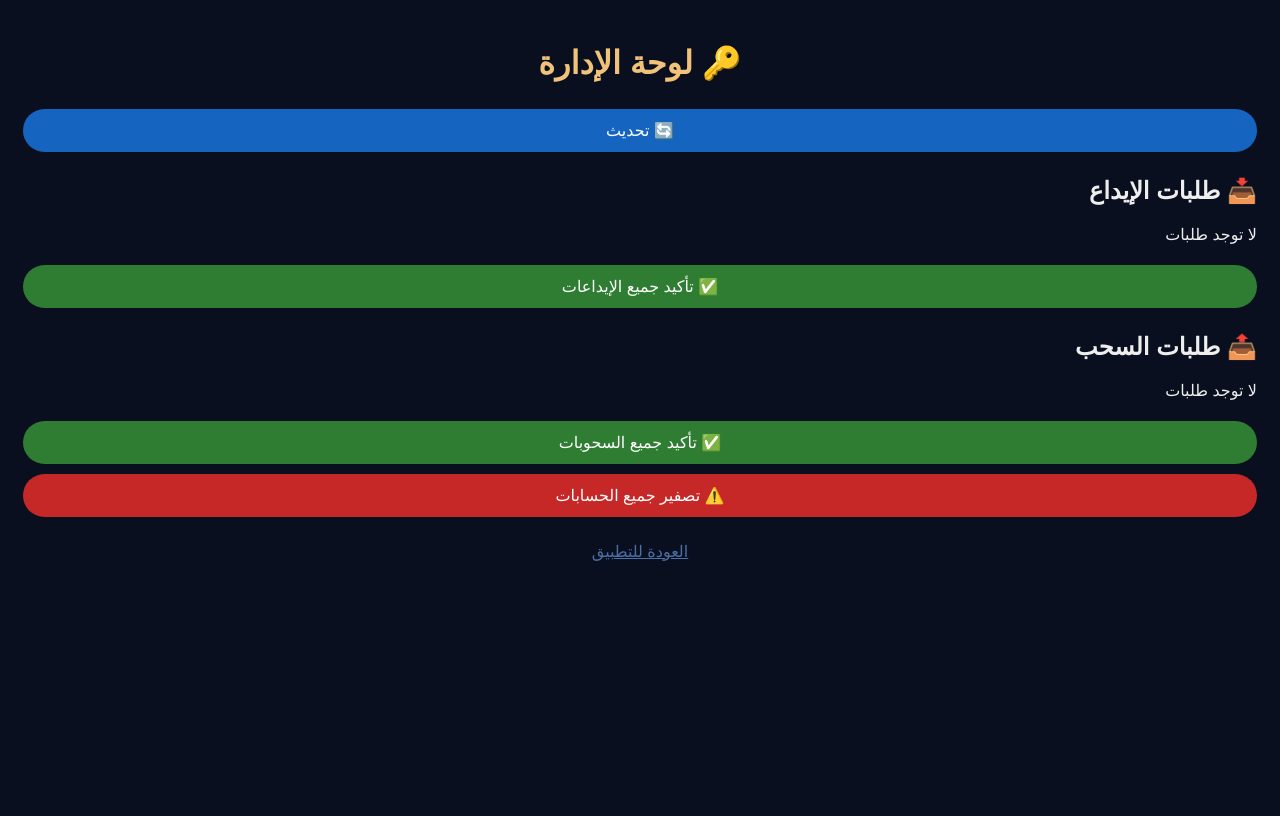
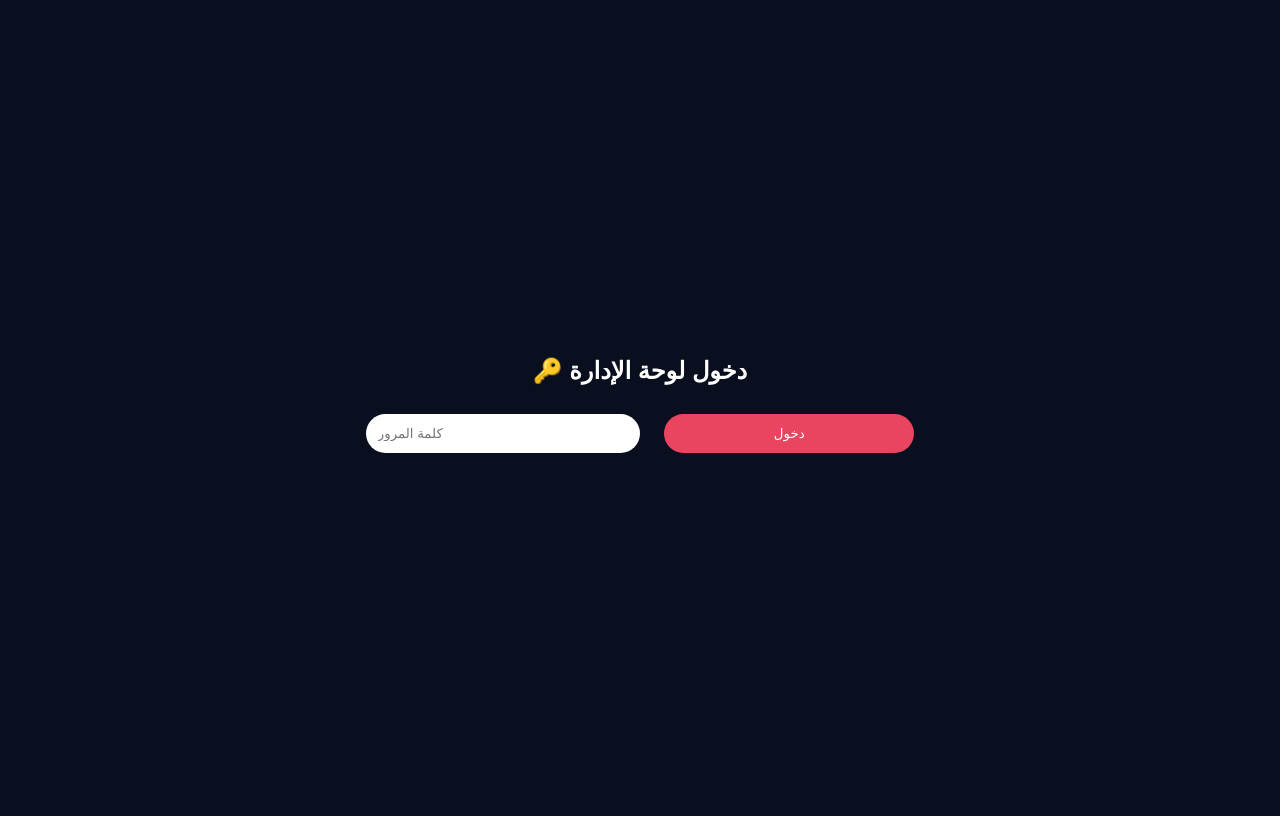
Before and after one commit to hafezsalahali9-stack/Looo, a Flask app: page /admin in a window 1280 px wide. Before the commit the page ends 561 px from the top, so only its background shows below. Run offline with Flask 3, Linux system fonts and the light colour scheme; the visitor is signed in with stand-in values (Sample User, id 1); data that the repository does not hold is empty.

Commit message:
Update admin.html

```diff
--- a/templates/admin.html
+++ b/templates/admin.html
@@ -1,75 +1,30 @@
 <!DOCTYPE html>
-<html lang="ar" dir="rtl">
-<head>
-    <meta charset="UTF-8">
-    <title>لوحة الإدارة - يانصيب iChansy</title>
-    <style>
-        body { font-family: Arial; background: #0a0f1f; color: #eee; padding: 15px; }
-        h1 { color: #f0c27a; text-align: center; }
-        .card { background: #0f3460; padding: 15px; border-radius: 12px; margin: 10px 0; }
-        .card img { max-width: 100%; max-height: 250px; border-radius: 8px; display: block; }
-        button { background: #2e7d32; color: white; border: none; padding: 12px; border-radius: 25px; width: 100%; margin: 5px 0; cursor: pointer; font-size: 16px; }
-        .btn-red { background: #c62828; }
-        .btn-blue { background: #1565c0; }
-    </style>
+<html>
+<head><meta charset="UTF-8"><title>دخول الإدارة</title>
+<style>
+    body { background: #0a0f1f; color: white; font-family: Arial; display: flex; justify-content: center; align-items: center; height: 100vh; }
+    input, button { padding: 12px; margin: 10px; border-radius: 20px; border: none; width: 250px; }
+    button { background: #e94560; color: white; cursor: pointer; }
+</style>
 </head>
 <body>
-    <h1>🔑 لوحة الإدارة</h1>
-    <button class="btn-blue" onclick="loadAll()">🔄 تحديث</button>
-
-    <h2>📥 طلبات الإيداع</h2>
-    <div id="deposits"></div>
-    <button onclick="approve('/admin/approve-deposits')">✅ تأكيد جميع الإيداعات</button>
-
-    <h2>📤 طلبات السحب</h2>
-    <div id="withdrawals"></div>
-    <button onclick="approve('/admin/approve-withdrawals')">✅ تأكيد جميع السحوبات</button>
-
-    <button class="btn-red" onclick="resetUsers()">⚠️ تصفير جميع الحسابات</button>
-
-    <p style="text-align:center; margin-top:20px;"><a href="/" style="color:#4a6fa5;">العودة للتطبيق</a></p>
-
-    <script>
-        async function api(url, method = 'GET', body = null) {
-            const opts = { method, headers: { 'Content-Type': 'application/json' } };
-            if (body) opts.body = JSON.stringify(body);
-            const res = await fetch(url, opts);
-            return await res.json();
-        }
-
-        async function loadAll() {
-            const deps = await api('/api/admin/deposits');
-            document.getElementById('deposits').innerHTML = deps.length === 0
-                ? '<p>لا توجد طلبات</p>'
-                : deps.map(d => `<div class="card">
-                    💰 ${d.amount} ل.س - ${d.timestamp} - <strong>${d.status}</strong>
-                    ${d.image ? `<img src="${d.image}" alt="إيصال">` : ''}
-                </div>`).join('');
-
-            const wits = await api('/api/admin/withdrawals');
-            document.getElementById('withdrawals').innerHTML = wits.length === 0
-                ? '<p>لا توجد طلبات</p>'
-                : wits.map(w => `<div class="card">
-                    💸 ${w.amount} ل.س إلى ${w.account} - ${w.timestamp} - <strong>${w.status}</strong>
-                </div>`).join('');
-        }
-
-        async function approve(url) {
-            if (!confirm('تأكيد العملية؟')) return;
-            const d = await api(url, 'POST');
-            alert(d.message);
-            loadAll();
-        }
-
-        async function resetUsers() {
-            const pw = prompt('أدخل كلمة المرور لتصفير الحسابات:');
-            if (!pw) return;
-            const d = await api('/api/admin/reset_users', 'POST', { password: pw });
-            alert(d.message || d.error);
-            loadAll();
-        }
-
-        loadAll();
-    </script>
+<div style="text-align:center;">
+    <h2>🔑 دخول لوحة الإدارة</h2>
+    <input type="password" id="pass" placeholder="كلمة المرور">
+    <button onclick="login()">دخول</button>
+    <p id="msg"></p>
+</div>
+<script>
+async function login() {
+    const res = await fetch('/admin/login', {
+        method:'POST',
+        headers:{'Content-Type':'application/json'},
+        body:JSON.stringify({password: document.getElementById('pass').value})
+    });
+    const data = await res.json();
+    if(data.success) location.reload();
+    else document.getElementById('msg').innerHTML = '❌ ' + (data.error||'خطأ');
+}
+</script>
 </body>
 </html>
```
